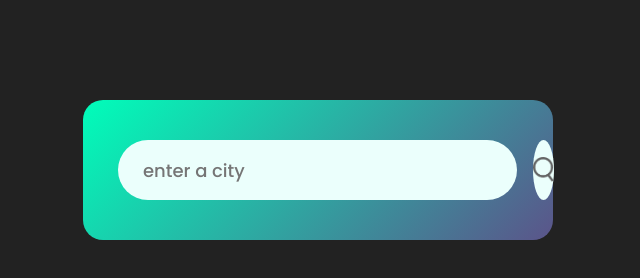
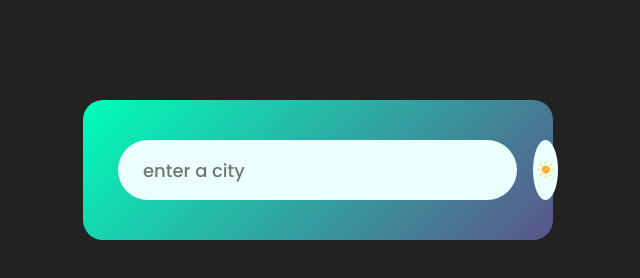
Before and after one commit to Baniya-sen/Basic-Web-Apps, a plain HTML site: page Weather_app/index.html in a window 1280 px wide. Shown: the full height of the page, 322-962 px from the left. Drawn offline with Linux system fonts and the light colour scheme.

Commit message:
Update index.html

```diff
--- a/Weather_app/index.html
+++ b/Weather_app/index.html
@@ -13,7 +13,7 @@
     <div class="card">
         <div class="search">
             <input type="text" class="cityInput" autocomplete="off" spellcheck="false" placeholder="enter a city" required>
-            <button><img src="images/search.png"></button>
+            <button><img src="images/clear.png"></button>
         </div>
         <div class="error">
             <p>Invalid city name!</p>
```
